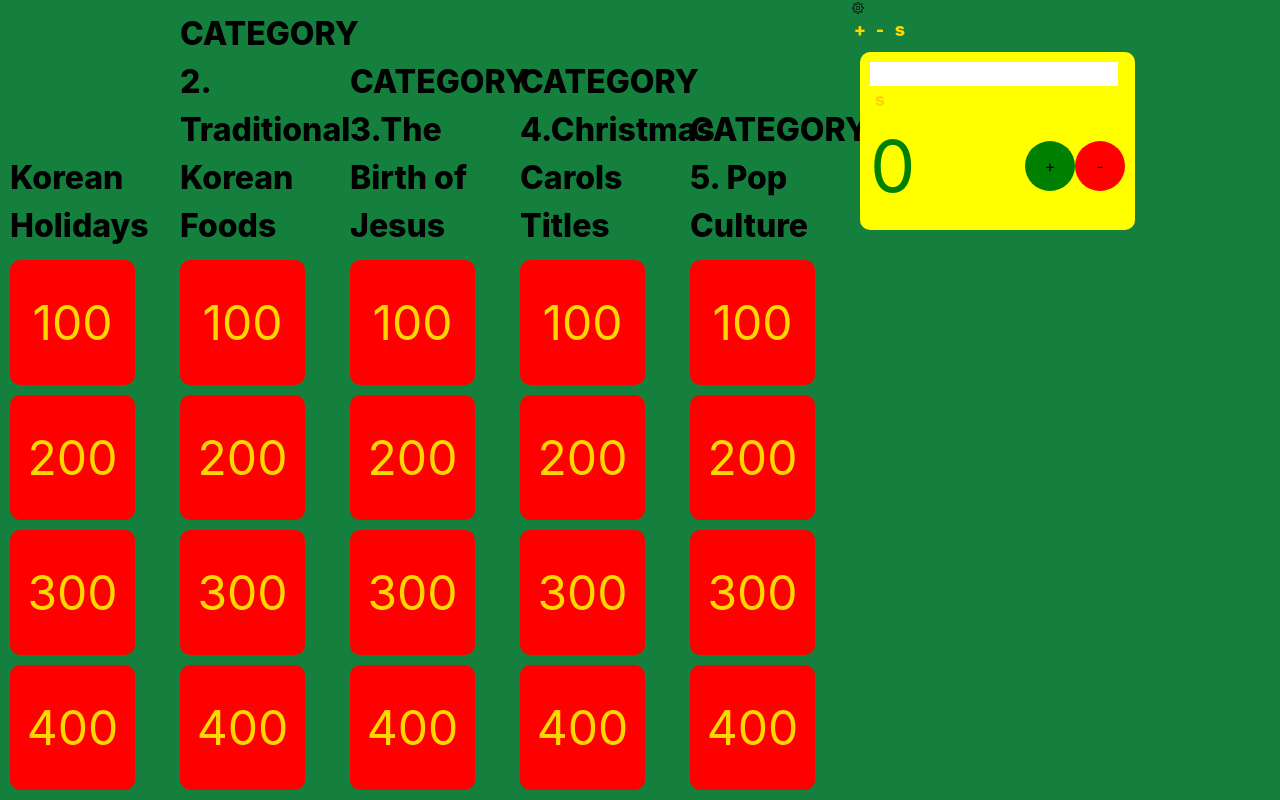
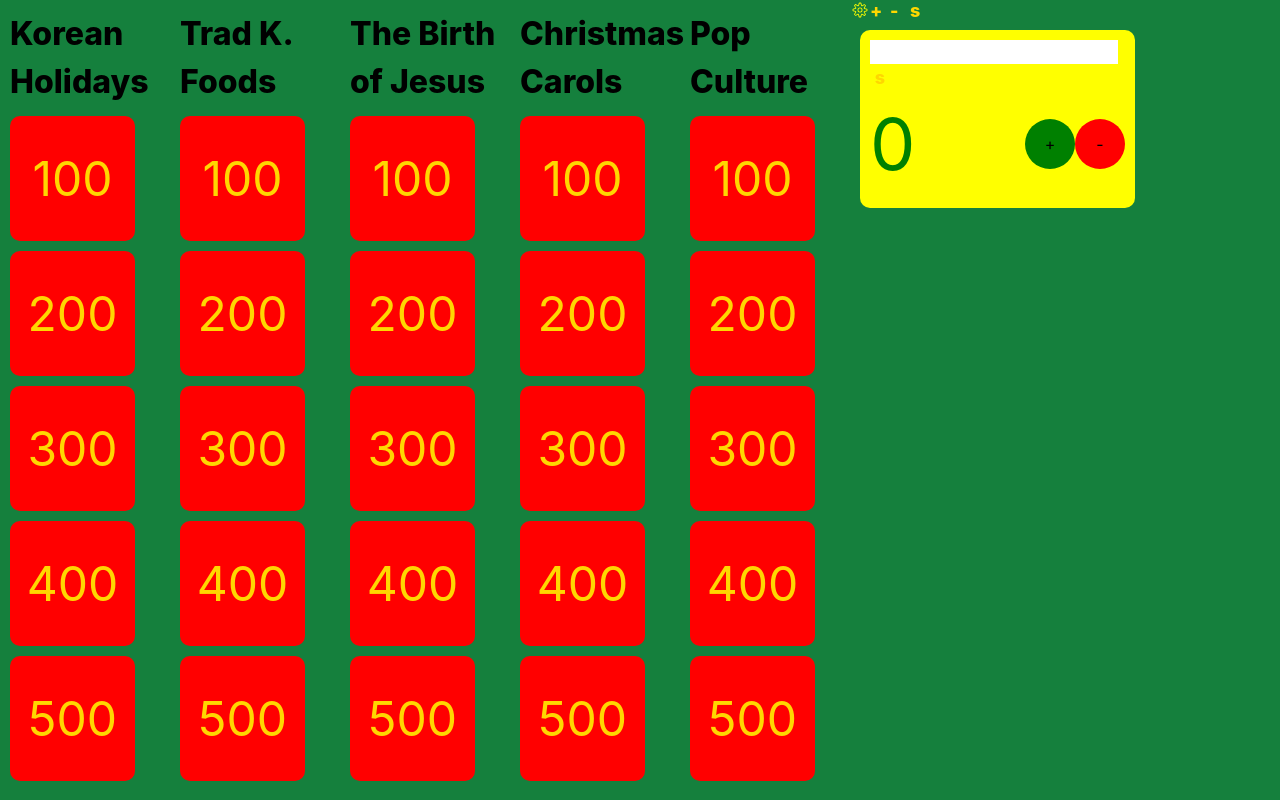
Before and after one commit to krkeco/jeopardy, a React (Create React App) app: page / in a window 1280 px wide. Built offline with nearby package versions, Linux system fonts and the light colour scheme.

Commit message:
styling a little

```diff
--- a/src/App.js
+++ b/src/App.js
@@ -31,8 +31,16 @@ const ScoreBoard = ({ setDataChange }) => {
   const [edit, setEdit] = useState(true)
   const [showSettings, setShowSettings] = useState(false)
 
-  return(<div className='d-flex flex-row'>
-    <CiSettings onClick={()=>setShowSettings(!showSettings)}/>
+  return(<div className='flex flex-col'>
+    <div className='flex flex-row items-center content-center'>
+
+    <button
+      disabled={!edit}
+      className='scorecard-button flex flex-row content-center items-center'
+      onClick={()=>setShowSettings(!showSettings)} >
+      <CiSettings size={24} color='yellow' className='' />
+    </button>
+
       {showSettings && <select id="data-year" name="year" onChange={setDataChange}>
         <option value='2024'>Christmas 2024</option>
         <option value='2021'>Christmas 2021</option>
@@ -40,23 +48,23 @@ const ScoreBoard = ({ setDataChange }) => {
 
       <button
         disabled={!edit}
-      className='scorecard-button'
+        className='scorecard-button flex flex-row content-center items-center'
         onClick={()=>setTeams([...teams,1])} >+</button>
 
       <button
         disabled={!edit}
-      className='scorecard-button'
+        className='scorecard-button flex flex-row content-center items-center'
         onClick={()=>{
           const newTeams = teams.slice(0,-1)
           setTeams([...newTeams])}} >-</button>
 
       <button
-      className='scorecard-button'
+        className='scorecard-button flex flex-row content-center items-center'
         onClick={()=>{
           setEdit(!edit);
           !!edit && setShowSettings(false);
           }} >s</button>
-
+    </div>
     {teams.map(team => <ScoreTile/>)}
   </div>)
 }
--- a/src/christmas2024.js
+++ b/src/christmas2024.js
@@ -38,7 +38,7 @@ export const data =
        ]
      },
      {
-       "name": "CATEGORY 2. Traditional Korean Foods",
+       "name": "Trad K. Foods",
        "questions": [
          {"value":  100,
            "question": "This fermented vegetable is a staple in Korean holiday meals.",
@@ -73,7 +73,7 @@ export const data =
        ]
      },
      {
-       "name": "CATEGORY 3.The Birth of Jesus",
+       "name": "The Birth of Jesus",
        "questions": [
          {
            "value":  100,
@@ -109,7 +109,7 @@ export const data =
        ],
      },
      {
-       "name": "CATEGORY 4.Christmas Carols Titles",
+       "name": "Christmas Carols",
        "questions": [
          {"value":  100,
            "question": "The song focuses on the calmness and holiness of the night when Jesus was born.",
@@ -144,7 +144,7 @@ export const data =
        ]
      },
      {
-       "name": "CATEGORY 5. Pop Culture",
+       "name": "Pop Culture",
        "questions": [
          {
            "value": 100,
--- a/src/output.css
+++ b/src/output.css
@@ -591,12 +591,24 @@ video {
   flex-direction: column;
 }
 
+.content-center {
+  align-content: center;
+}
+
+.content-start {
+  align-content: flex-start;
+}
+
 .content-end {
   align-content: flex-end;
 }
 
 .items-end {
   align-items: flex-end;
+}
+
+.items-center {
+  align-items: center;
 }
 
 .bg-green-400 {
@@ -619,6 +631,11 @@ video {
   background-color: rgb(21 128 61 / var(--tw-bg-opacity, 1));
 }
 
+.bg-yellow-500 {
+  --tw-bg-opacity: 1;
+  background-color: rgb(234 179 8 / var(--tw-bg-opacity, 1));
+}
+
 .text-5xl {
   font-size: 3rem;
   line-height: 1;
@@ -626,6 +643,11 @@ video {
 
 .font-bold {
   font-weight: 700;
+}
+
+.text-yellow-500 {
+  --tw-text-opacity: 1;
+  color: rgb(234 179 8 / var(--tw-text-opacity, 1));
 }
 
 .underline {
```
Lines whose indentation alone changed are shown as unchanged.
